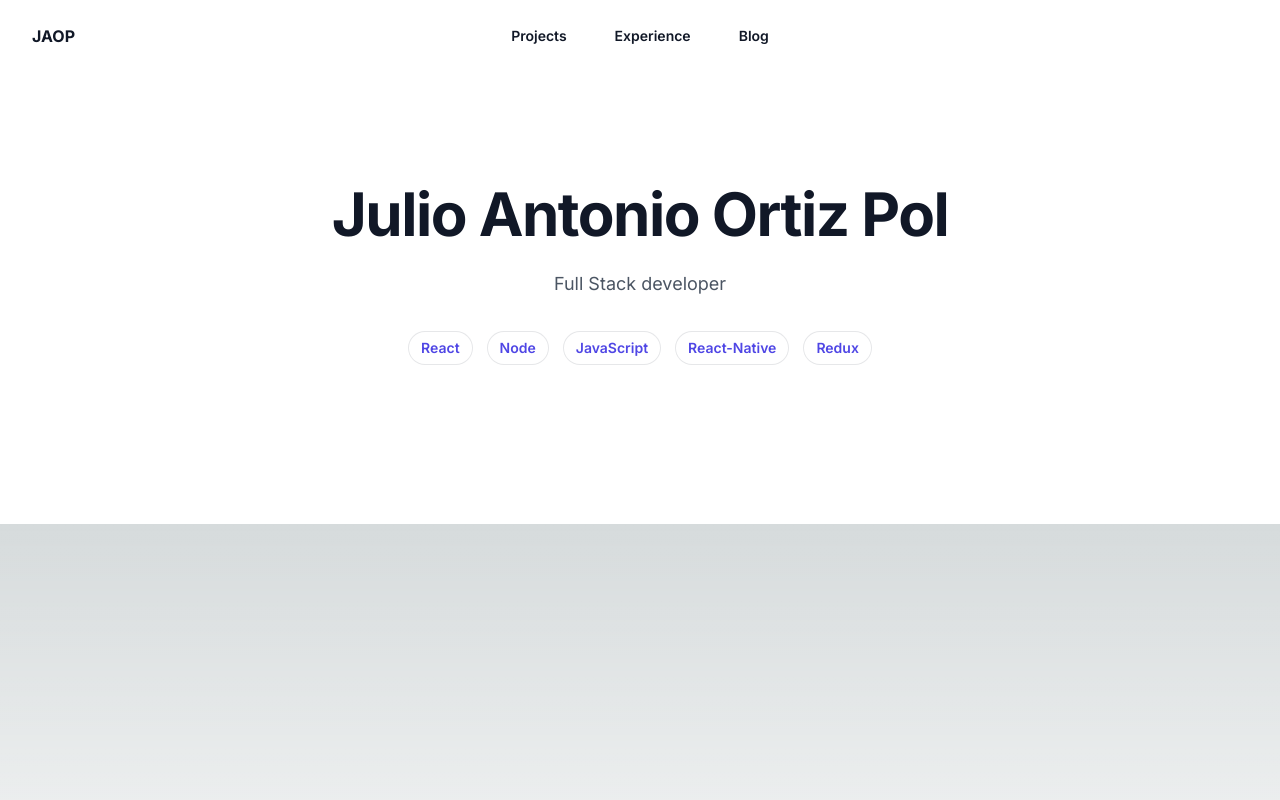
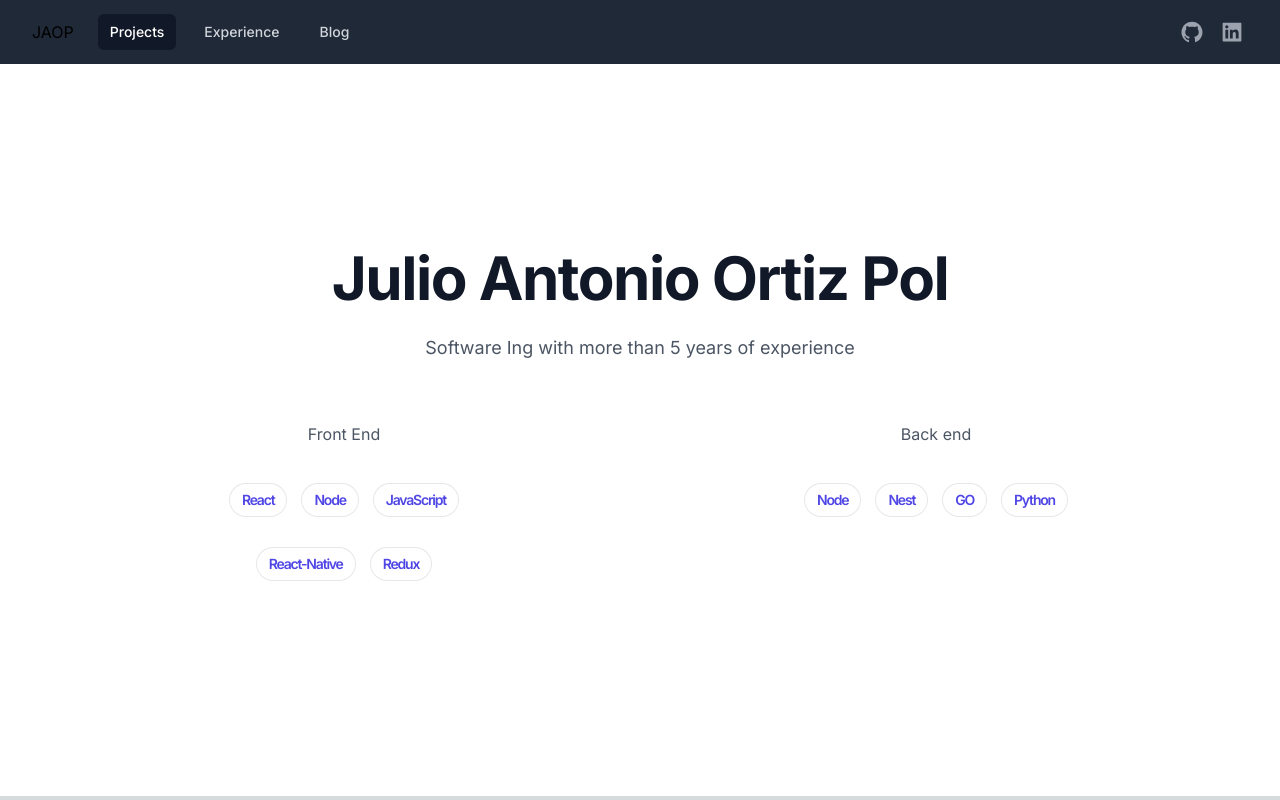
Before and after one commit to julioortizpol/portfolio, a Next.js app: page / in a window 1280 px wide. Built offline with nearby package versions, Linux system fonts and the light colour scheme.

Commit message:
added header

```diff
--- /dev/null
+++ b/app/components/Header.tsx
@@ -0,0 +1,101 @@
+'use client'
+
+import { Disclosure } from '@headlessui/react'
+import { AiFillGithub, AiFillLinkedin, AiOutlineClose, AiOutlineMenu} from 'react-icons/ai';
+
+
+const navigation = [
+  { name: 'Projects', href: '#',  current: true },
+  { name: 'Experience', href: '#', current: false},
+  { name: 'Blog', href: '#', current: false},
+]
+
+function classNames(...classes : string[]) {
+  return classes.filter(Boolean).join(' ')
+}
+
+export default function Header() {
+  return (
+    <Disclosure as="nav" className="bg-gray-800">
+      {({ open }) => (
+        <>
+          <div className="mx-auto max-w-7xl px-2 sm:px-6 lg:px-8">
+            <div className="relative flex h-16 items-center justify-between">
+              <div className="absolute inset-y-0 left-0 flex items-center sm:hidden">
+                {/* Mobile menu button*/}
+                <Disclosure.Button className="relative inline-flex items-center justify-center rounded-md p-2 text-gray-400 hover:bg-gray-700 hover:text-white focus:outline-none focus:ring-2 focus:ring-inset focus:ring-white">
+                  <span className="absolute -inset-0.5" />
+                  <span className="sr-only">Open main menu</span>
+                  {open ? (
+                    <AiOutlineClose className="block h-6 w-6" color="white" aria-hidden="true" />
+                  ) : (
+                    <AiOutlineMenu className="block h-6 w-6" color="white" aria-hidden="true" />
+                  )}
+                </Disclosure.Button>
+              </div>
+              <div className="flex flex-1 items-center justify-center sm:items-stretch sm:justify-start">
+                <div className="flex flex-shrink-0 items-center">
+                  JAOP
+                </div>
+                <div className="hidden sm:ml-6 sm:block">
+                  <div className="flex space-x-4">
+                    {navigation.map((item) => (
+                      <a
+                        key={item.name}
+                        href={item.href}
+                        className={classNames(
+                          item.current ? 'bg-gray-900 text-white' : 'text-gray-300 hover:bg-gray-700 hover:text-white',
+                          'rounded-md px-3 py-2 text-sm font-medium'
+                        )}
+                        aria-current={item.current ? 'page' : undefined}
+                      >
+                        {item.name}
+                      </a>
+                    ))}
+                  </div>
+                </div>
+              </div>
+              <div className="absolute inset-y-0 right-0 flex items-center pr-2 sm:static sm:inset-auto sm:ml-6 sm:pr-0 gap-2">
+                <button
+                  type="button"
+                  className="relative rounded-full bg-gray-800 p-1 text-gray-400 hover:text-white focus:outline-none focus:ring-2 focus:ring-white focus:ring-offset-2 focus:ring-offset-gray-800"
+                >
+                  <span className="absolute -inset-1.5" />
+                  <AiFillGithub className="h-6 w-6" aria-hidden="true" />
+                </button>
+
+                <button
+                  type="button"
+                  className="relative rounded-full bg-gray-800 p-1 text-gray-400 hover:text-white focus:outline-none focus:ring-2 focus:ring-white focus:ring-offset-2 focus:ring-offset-gray-800"
+                >
+                  <span className="absolute -inset-1.5" />
+                  <AiFillLinkedin className="h-6 w-6" aria-hidden="true" />
+                </button>
+
+              </div>
+            </div>
+          </div>
+
+          <Disclosure.Panel className="sm:hidden">
+            <div className="space-y-1 px-2 pb-3 pt-2">
+              {navigation.map((item) => (
+                <Disclosure.Button
+                  key={item.name}
+                  as="a"
+                  href={item.href}
+                  className={classNames(
+                    item.current ? 'bg-gray-900 text-white' : 'text-gray-300 hover:bg-gray-700 hover:text-white',
+                    'block rounded-md px-3 py-2 text-base font-medium'
+                  )}
+                  aria-current={item.current ? 'page' : undefined}
+                >
+                  {item.name}
+                </Disclosure.Button>
+              ))}
+            </div>
+          </Disclosure.Panel>
+        </>
+      )}
+    </Disclosure>
+  )
+}
--- a/app/page.tsx
+++ b/app/page.tsx
@@ -1,41 +1,54 @@
-import Header from '../components/Header'
-
-const techs = [
-  'React',
-  'Node',
-  'JavaScript',
-  'React-Native',
-  'Redux',
+import Header from './components/Header'
+const techs = ['React', 'Node', 'JavaScript', 'React-Native', 'Redux']
+const stacks = [
+  {name:'Front End', techs: ['React', 'Node', 'JavaScript', 'React-Native', 'Redux']},
+  {name: 'Back end', techs: ['Node', 'Nest', 'GO', 'Python']}
 ]
 
-export default function Home() {
+const techSnipets = (tech: string) =>
+<div className="sm:mb-8 sm:flex sm:justify-center ">
+  <div className="relative rounded-full px-3 py-1 text-sm leading-6 text-gray-600 ring-1 ring-gray-900/10 hover:ring-gray-900/20">
+    <a href="#" className="font-semibold text-indigo-600">
+      <span className="absolute inset-0" aria-hidden="true" />
+      {tech}
+    </a>
+  </div>
+</div>
 
-  const techSnipets = (tech: string) =>
-    <div className="hidden sm:mb-8 sm:flex sm:justify-center ">
-      <div className="relative rounded-full px-3 py-1 text-sm leading-6 text-gray-600 ring-1 ring-gray-900/10 hover:ring-gray-900/20">
-        <a href="#" className="font-semibold text-indigo-600">
-          <span className="absolute inset-0" aria-hidden="true" />
-          {tech}
-        </a>
+const StacksColums = (): JSX.Element => (
+  <div className="bg-white py-6 sm:py-14">
+      <div className="mx-auto max-w-7xl px-6 lg:px-8">
+        <dl className="grid grid-cols-1 gap-x-8 gap-y-16 text-center lg:grid-cols-2">
+          {stacks.map((stack, index) => (
+            <div key={index} className="mx-auto flex max-w-xs flex-col gap-y-1">
+              <dt className="text-base leading-7 text-gray-600">{stack.name}</dt>
+              <dd className="text-3xl font-semibold tracking-tight text-gray-900 sm:text-5xl">
+              <div className='flex gap-x-4 justify-center mt-8 flex-wrap'>
+              {stack.techs.map(tech => techSnipets(tech))}
+            </div>
+              </dd>
+            </div>
+          ))}
+        </dl>
       </div>
     </div>
+)
 
+export default function Home() {
   return (
     <div className="bg-white">
       <Header />
-      <div className="relative isolate px-6 pt-14 lg:px-8">
-        <div className="mx-auto max-w-2xl py-32 ">
+      <div className="relative isolate px-6 pt-14 lg:px-8 w-full">
+        <div className="mx-auto py-32 ">
           <div className="text-center">
             <h1 className="text-4xl font-bold tracking-tight text-gray-900 sm:text-6xl">
               Julio Antonio Ortiz Pol
             </h1>
 
             <p className="mt-6 text-lg leading-8 text-gray-600">
-             Full Stack developer
+            Software Ing with more than 5 years of experience
             </p>
-            <div className='flex gap-4 justify-center mt-8'>
-            {techs.map(tech => techSnipets(tech))}
-            </div>
+            <StacksColums />
           </div>
         </div>
       </div>
--- a/components/Header.tsx
+++ /dev/null
@@ -1,94 +0,0 @@
-'use client'
-
-import { useState } from 'react'
-import { Dialog } from '@headlessui/react'
-import { Bars3Icon, XMarkIcon } from '@heroicons/react/24/outline'
-
-const navigation = [
-    { name: 'Projects', href: '#' },
-    { name: 'Experience', href: '#' },
-    { name: 'Blog', href: '#' },
-  ]
-
-export default function Header() {
-
-  const [mobileMenuOpen, setMobileMenuOpen] = useState(false)
-
-    return (
-        <header className="absolute inset-x-0 top-0 z-50">
-        <nav className="flex items-center justify-between p-6 lg:px-8" aria-label="Global">
-          <div className="flex lg:flex-1">
-            <a href="#" className="text-gray-900 font-bold">
-              JAOP
-            </a>
-          </div>
-          <div className="flex lg:hidden">
-            <button
-              type="button"
-              className="-m-2.5 inline-flex items-center justify-center rounded-md p-2.5 text-gray-700"
-              onClick={() => setMobileMenuOpen(true)}
-            >
-              <span className="sr-only">Open main menu</span>
-              <Bars3Icon className="h-6 w-6" aria-hidden="true" />
-            </button>
-          </div>
-          <div className="hidden lg:flex lg:gap-x-12">
-            {navigation.map((item) => (
-              <a key={item.name} href={item.href} className="text-sm font-semibold leading-6 text-gray-900">
-                {item.name}
-              </a>
-            ))}
-          </div>
-          <div className="hidden lg:flex lg:flex-1 lg:justify-end">
-            {/*if want something at the end*/}
-          </div>
-        </nav>
-        <Dialog as="div" className="lg:hidden" open={mobileMenuOpen} onClose={setMobileMenuOpen}>
-          <div className="fixed inset-0 z-50" />
-          <Dialog.Panel className="fixed inset-y-0 right-0 z-50 w-full overflow-y-auto bg-white px-6 py-6 sm:max-w-sm sm:ring-1 sm:ring-gray-900/10">
-            <div className="flex items-center justify-between">
-              <a href="#" className="-m-1.5 p-1.5">
-                <span className="sr-only">Your Company</span>
-                <img
-                  className="h-8 w-auto"
-                  src="https://tailwindui.com/img/logos/mark.svg?color=indigo&shade=600"
-                  alt=""
-                />
-              </a>
-              <button
-                type="button"
-                className="-m-2.5 rounded-md p-2.5 text-gray-700"
-                onClick={() => setMobileMenuOpen(false)}
-              >
-                <span className="sr-only">Close menu</span>
-                <XMarkIcon className="h-6 w-6" aria-hidden="true" />
-              </button>
-            </div>
-            <div className="mt-6 flow-root">
-              <div className="-my-6 divide-y divide-gray-500/10">
-                <div className="space-y-2 py-6">
-                  {navigation.map((item) => (
-                    <a
-                      key={item.name}
-                      href={item.href}
-                      className="-mx-3 block rounded-lg px-3 py-2 text-base font-semibold leading-7 text-gray-900 hover:bg-gray-50"
-                    >
-                      {item.name}
-                    </a>
-                  ))}
-                </div>
-                <div className="py-6">
-                  <a
-                    href="#"
-                    className="-mx-3 block rounded-lg px-3 py-2.5 text-base font-semibold leading-7 text-gray-900 hover:bg-gray-50"
-                  >
-                    Log in
-                  </a>
-                </div>
-              </div>
-            </div>
-          </Dialog.Panel>
-        </Dialog>
-      </header>
-    )
-}
--- a/package.json
+++ b/package.json
@@ -9,8 +9,7 @@
     "lint": "next lint"
   },
   "dependencies": {
-    "@headlessui/react": "^1.7.15",
-    "@heroicons/react": "^2.0.18",
+    "@headlessui/react": "^1.7.16",
     "@types/node": "20.3.1",
     "@types/react": "18.2.12",
     "@types/react-dom": "18.2.5",
@@ -21,6 +20,7 @@
     "postcss": "8.4.24",
     "react": "18.2.0",
     "react-dom": "18.2.0",
+    "react-icons": "^4.10.1",
     "tailwindcss": "3.3.2",
     "typescript": "5.1.3"
   }
```
Also changed, not shown: 1 other file (tests, documents, lock files or other folders).
